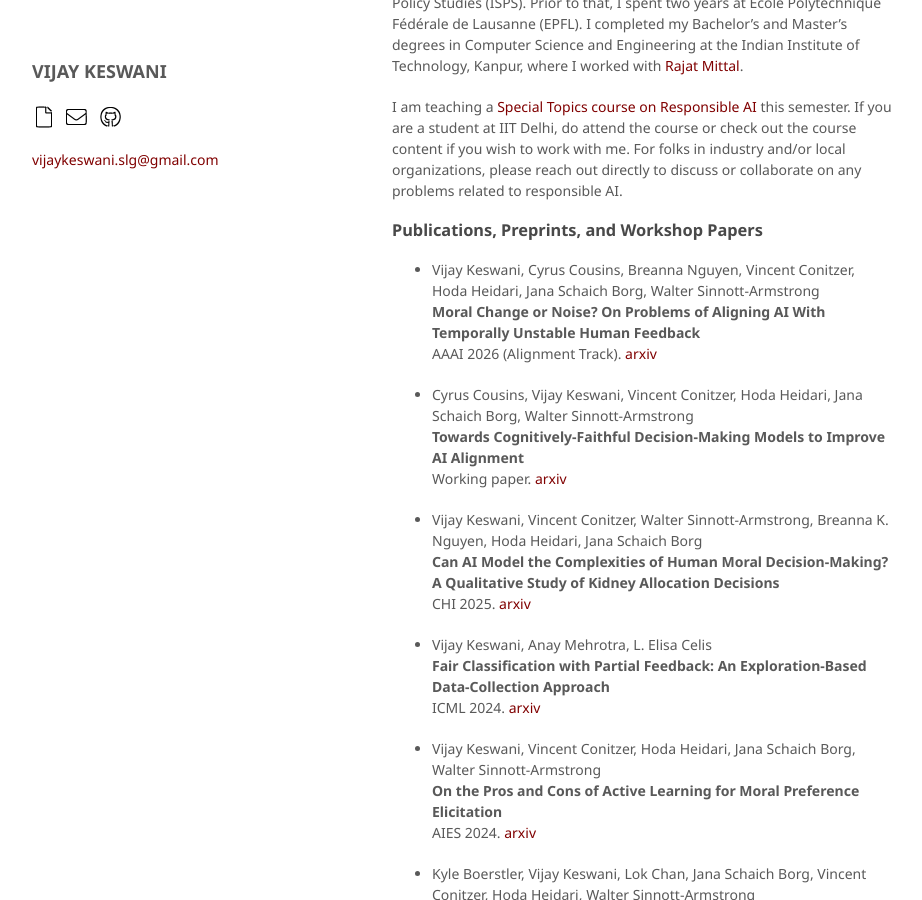
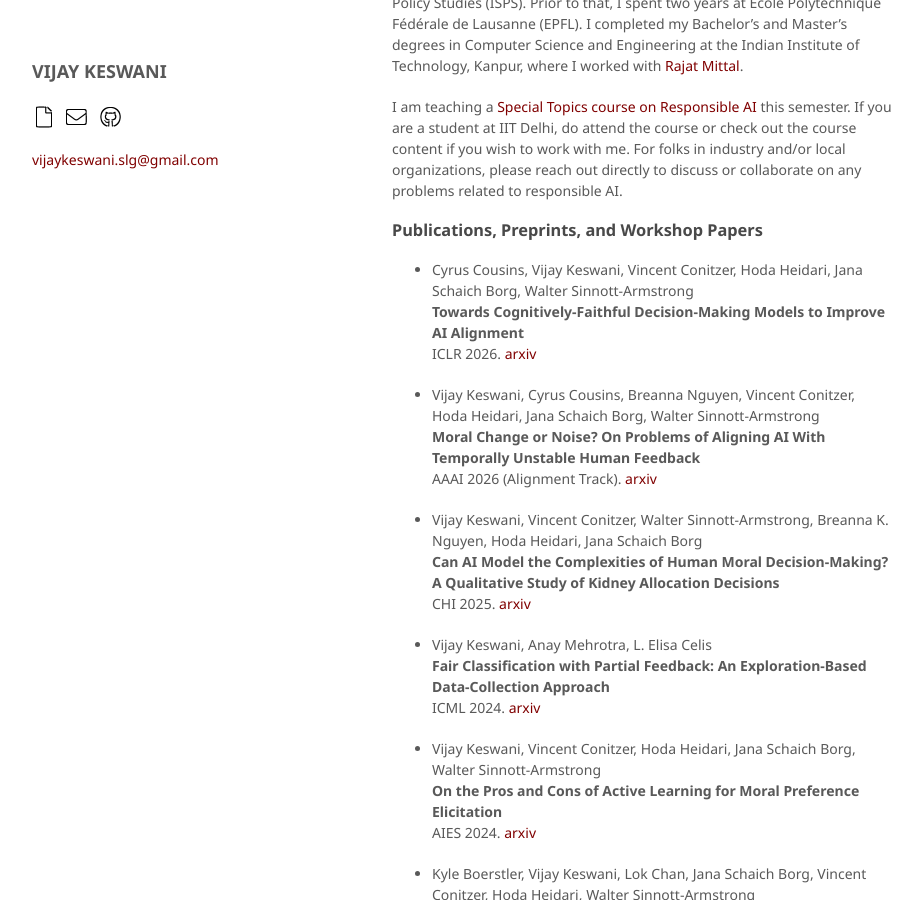
Before and after one commit to vijaykeswani/vijaykeswani.github.io, a Jekyll site: the page built from index.md, in a window 1280 px wide and 900 px high, scrolled down 442 px. Shown: the whole window, without its empty margins (178-1100 px from the left). Built offline with Jekyll 4.4.1, drawn with Linux system fonts in a browser that asks for light colours; nearby versions of some CDN libraries; a script that is not in the unit is left out.

Commit message:
added paper

```diff
--- a/index.md
+++ b/index.md
@@ -13,13 +13,13 @@
 
 ### Publications, Preprints, and Workshop Papers
 
+*   Cyrus Cousins, Vijay Keswani, Vincent Conitzer, Hoda Heidari, Jana Schaich Borg, Walter Sinnott-Armstrong\\
+    <b> Towards Cognitively-Faithful Decision-Making Models to Improve AI Alignment</b>\\
+    ICLR 2026. [arxiv](https://arxiv.org/abs/2509.04445)
+
 *   Vijay Keswani, Cyrus Cousins, Breanna Nguyen, Vincent Conitzer, Hoda Heidari, Jana Schaich Borg, Walter Sinnott-Armstrong\\
     <b> Moral Change or Noise? On Problems of Aligning AI With Temporally Unstable Human Feedback</b>\\
     AAAI 2026 (Alignment Track). [arxiv](https://arxiv.org/pdf/2511.10032)
-
-*   Cyrus Cousins, Vijay Keswani, Vincent Conitzer, Hoda Heidari, Jana Schaich Borg, Walter Sinnott-Armstrong\\
-    <b> Towards Cognitively-Faithful Decision-Making Models to Improve AI Alignment</b>\\
-    Working paper. [arxiv](https://arxiv.org/abs/2509.04445)
 
 *   Vijay Keswani, Vincent Conitzer, Walter Sinnott-Armstrong, Breanna K. Nguyen, Hoda Heidari, Jana Schaich Borg\\
     <b> Can AI Model the Complexities of Human Moral Decision-Making? A Qualitative Study of Kidney Allocation Decisions</b>\\
```
